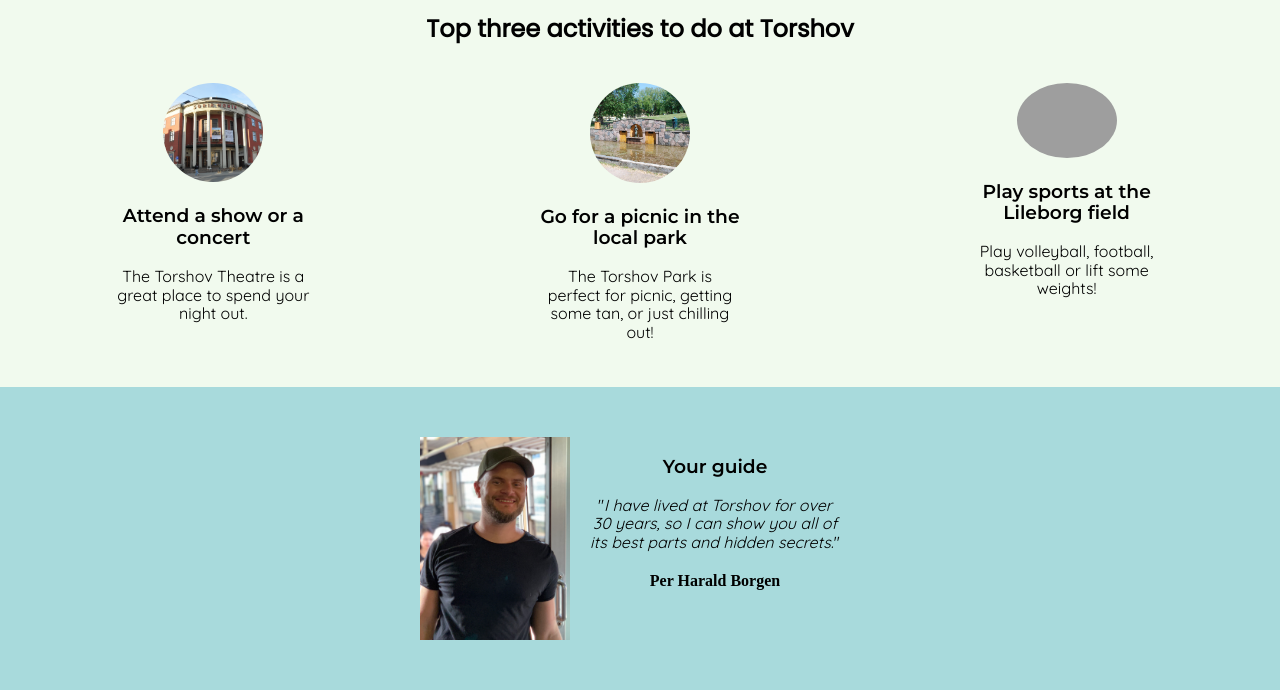
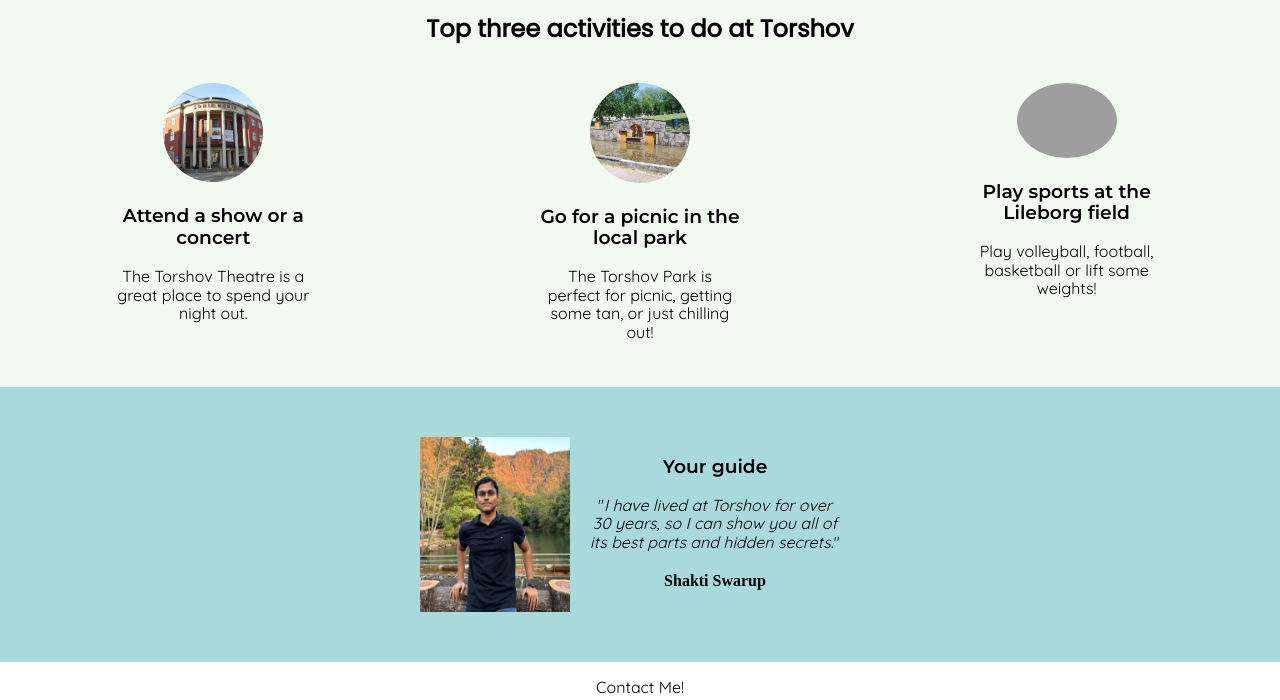
Before and after one commit to Shaktiswarup07/hometown-site, a website built with Vite: page index.html in a window 1280 px wide. Shown: the part 618-1318 px from the top of the page. Built offline with nearby package versions, Linux system fonts and the light colour scheme; grey boxes are pictures that could not be loaded; a web font is replaced by a local one.

Commit message:
updated index.html

```diff
--- a/index.html
+++ b/index.html
@@ -42,11 +42,11 @@
 
         <!-- GUIDE SECTION -->
         <div class="guide">
-            <img class="avatar" src="images/per.jpg">
+            <img class="avatar" src="images/me.jpg">
             <div class="guide-text">
                 <h3>Your guide</h3>
                 <p>"<em>I have lived at Torshov for over 30 years, so I can show you all of its best parts and hidden secrets.</em>"</p>
-                <h4>Per Harald Borgen</h4>
+                <h4>Shakti Swarup</h4>
             </div>
 
         </div>
```
